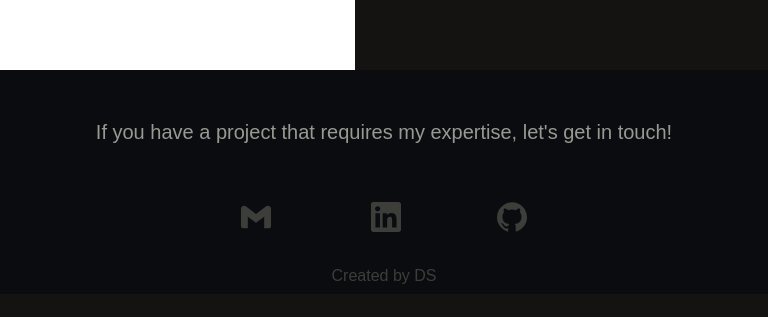
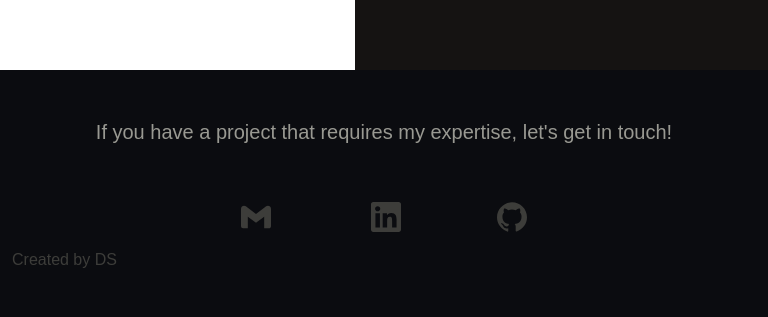
Before and after one commit to DineshSainath/ds-portfolio, a React (Create React App) app: page / in a window 768 px wide. Shown: the part 3650-3967 px from the top of the page. Before the commit the page ends 3944 px from the top, so only its background shows below. Built offline with nearby package versions, Linux system fonts and the light colour scheme; the HTML template or start-up script is replaced by a standard one; a web font is replaced by a local one.

Commit message:
footer trademark

```diff
--- a/src/components/Footer.css
+++ b/src/components/Footer.css
@@ -5,7 +5,7 @@
   width: 100%;
   text-align: center;
   display: flex;
-  height: 14em;
+  min-height: 15em;
 }
 
 .Footer .container-fluid {
@@ -31,12 +31,16 @@
   color: #3d3d3a;
 }
 
-.Footer .footer .p {
-  padding-top: 20%;
-  /* margin-top: 20%; */
+.trademark {
+  margin-top: 0 auto;
+  color: #3d3d3a;
+  background-color: #0b0c10;
+  width: 100%;
 }
 
-.trademark {
-  padding-top: 1em;
-  color: #3d3d3a;
+@media (min-width: 577px) and (max-width: 768px) {
+  .trademark {
+    display: flex;
+    background-color: #0b0c10;
+  }
 }
```
